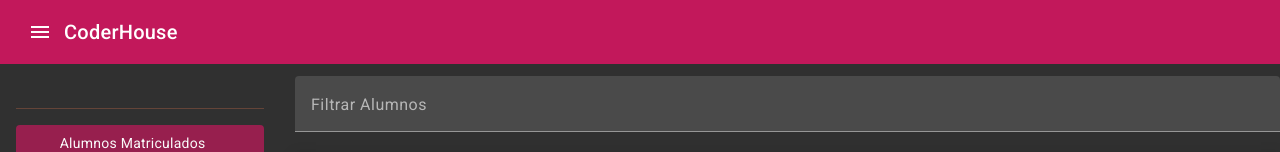
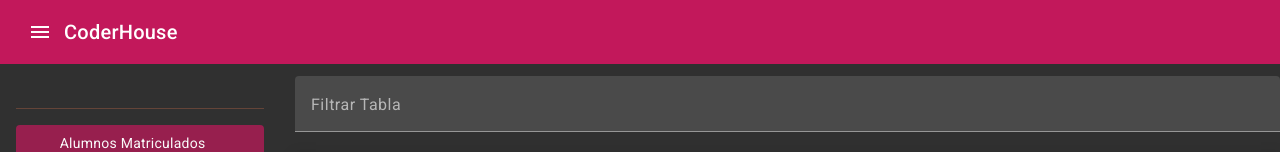
Before and after one commit to MayraStefany/Proyecto-Final-Angular, an Angular app: page / in a window 1280 px wide. Shown: the top 152 px of the page. Built offline with nearby package versions, Linux system fonts and the light colour scheme.

Commit message:
[PreEntrega-1PF] Add filtrar alumno con el input - Filtro

```diff
--- a/src/app/components/alumnos/alumnos.component.html
+++ b/src/app/components/alumnos/alumnos.component.html
@@ -2,7 +2,7 @@
 <div class="row">
     <mat-form-field>
         <mat-label>
-            Filtrar Alumnos
+            Filtrar Tabla
         </mat-label>
         <!--<input type="text" matInput [(ngModel)]="filtro">-->
         <input type="text" matInput (keyup)="filtrar($event)">
```
